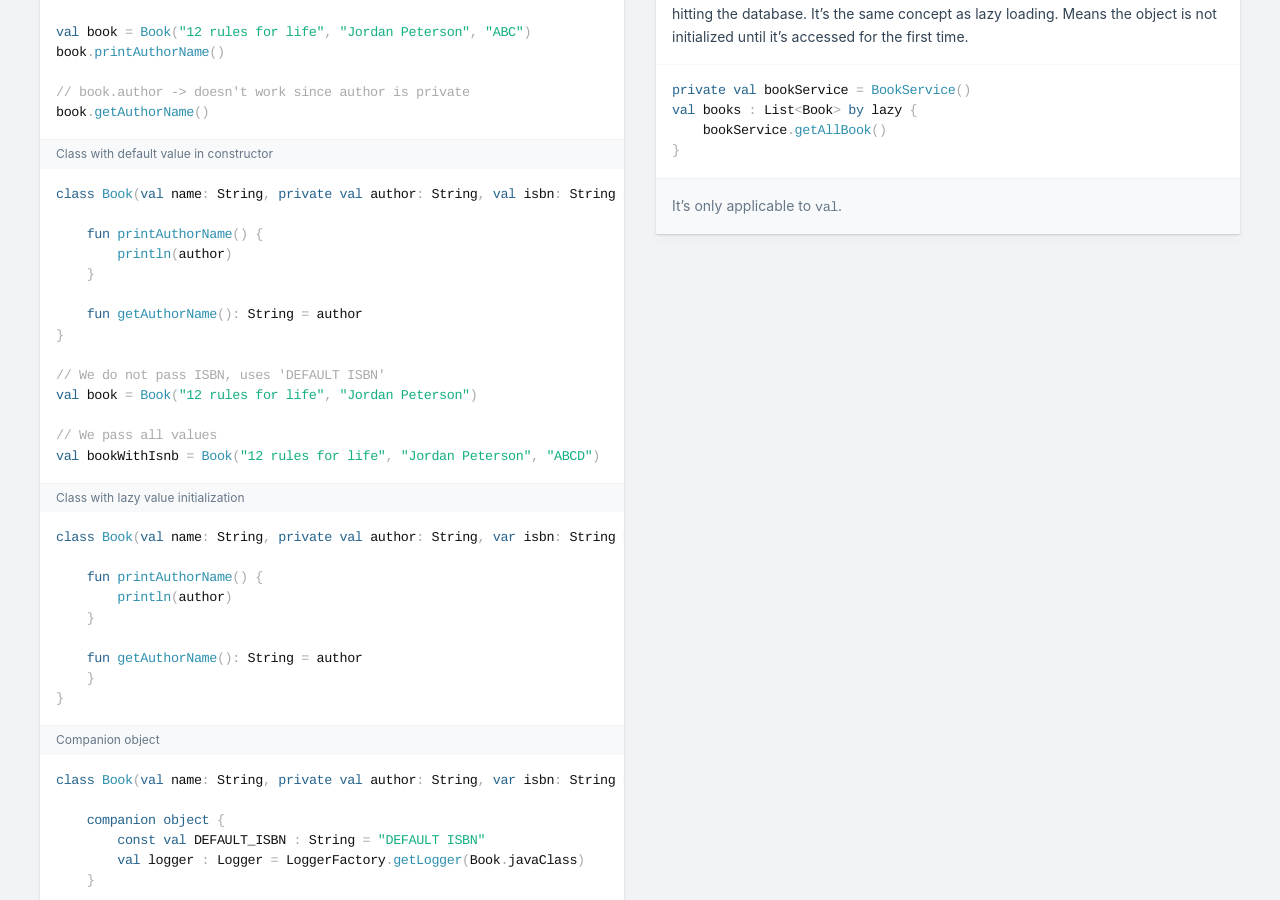
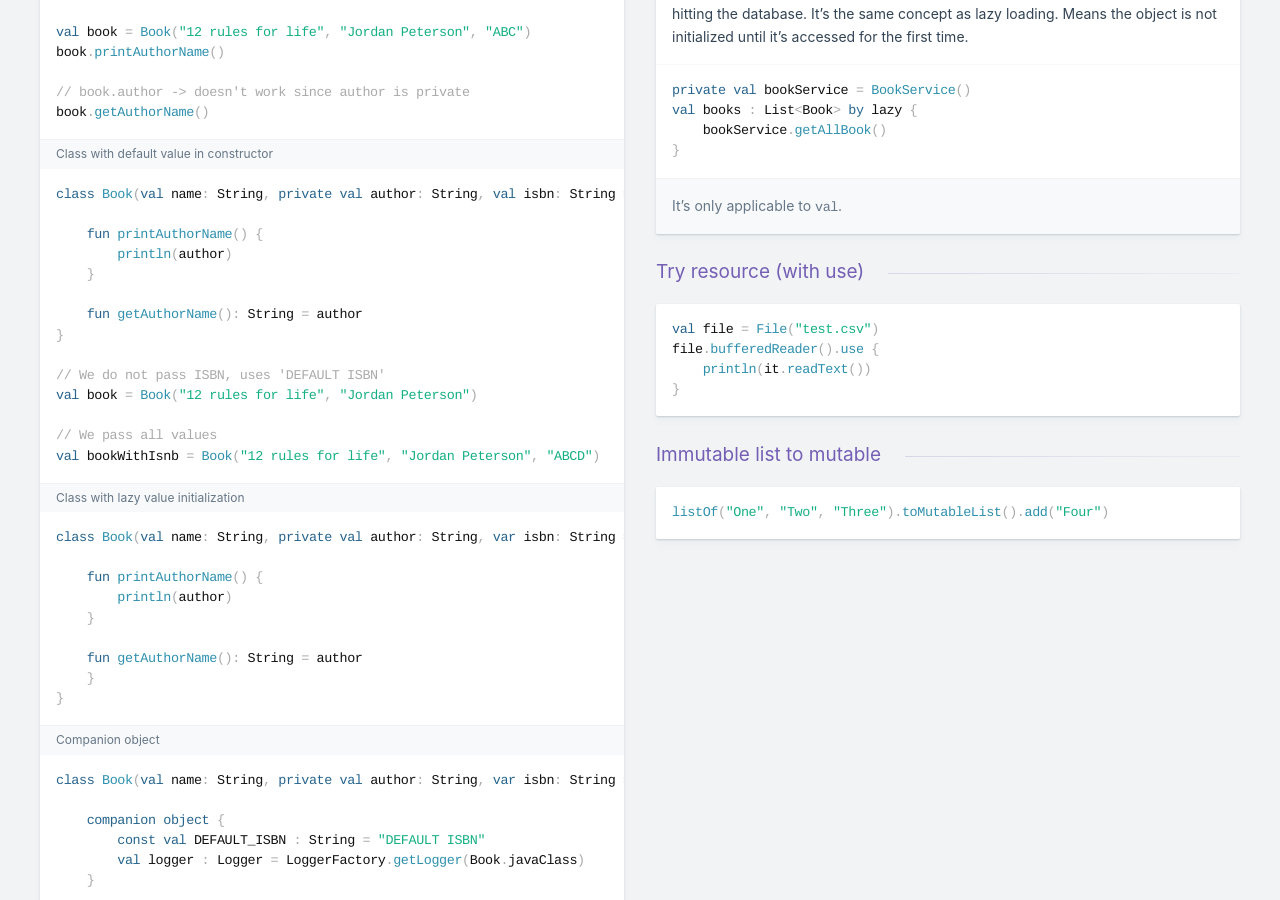
Before and after one commit to kasramp/cheat-sheet-factory, a Jekyll site: the page built from kotlin/kotlin.md, in a window 1280 px wide and 900 px high, scrolled down 3222 px. Built offline with Jekyll 4.4.1, drawn with Linux system fonts in a browser that asks for light colours; nearby versions of some CDN libraries.

Commit message:
Add try catch of kotlin with resource

````diff
--- a/kotlin/kotlin.md
+++ b/kotlin/kotlin.md
@@ -457,3 +457,18 @@ val books : List<Book> by lazy {
 ```
 
 It's only applicable to `val`.
+
+### Try resource (with use)
+
+```kotlin
+val file = File("test.csv")
+file.bufferedReader().use {
+    println(it.readText())
+}
+```
+
+### Immutable list to mutable
+
+```kotlin
+listOf("One", "Two", "Three").toMutableList().add("Four")
+```
````
Also changed, not shown: other parts of kotlin/kotlin.md (+1 -1 lines).
